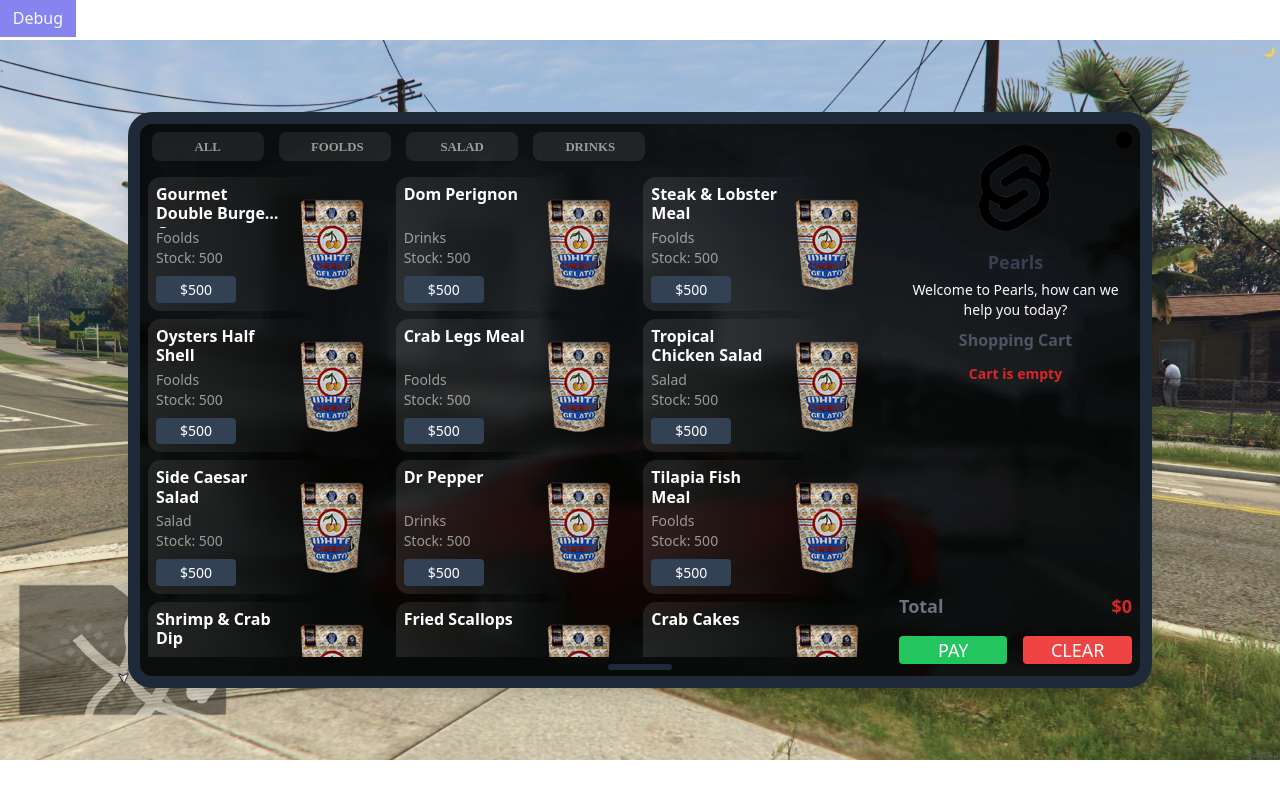
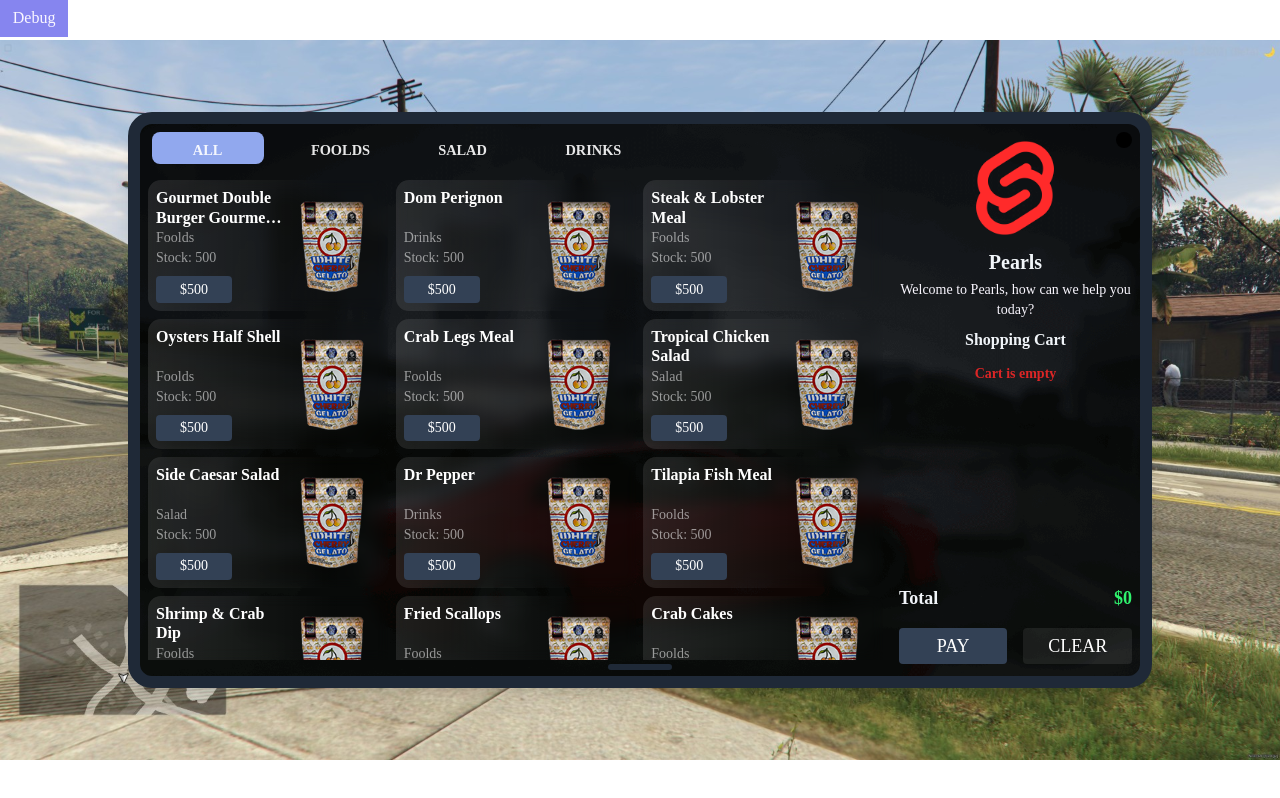
Before and after one commit to abubakarva33/fivem-store, a Svelte app: page / in a window 1280 px wide. Built offline with nearby package versions, Linux system fonts and the light colour scheme; a web font is replaced by a local one.

Commit message:
final update

```diff
--- a/src/app.css
+++ b/src/app.css
@@ -25,9 +25,11 @@
     color: var(--text-primary);
 }
 
-html, body {
+html,
+body {
     height: 100vh;
     width: 100vw;
     font-size: 1.6rem;
     overflow: hidden;
+    font-family: PFDinDisplayPro;
 }
--- a/src/components/ShopComponent.svelte
+++ b/src/components/ShopComponent.svelte
@@ -13,7 +13,6 @@
     let filteredItems: any[] = [];
     let visuallyShuffledItems: any[] = [];
     let cart: any[] = [];
-    let hoveredItem: any = null;
 
     function shuffleArray(array) {
         for (let i = array.length - 1; i > 0; i--) {
@@ -208,11 +207,11 @@
         <div class="flex flex-col items-center">
             <!-- src={shopData?.shopLogo} -->
             <img
-                src={'/images/TextBlack.png'}
+                src={'/images/TextWhite.png'}
                 alt="images not found"
                 class="w-28 h-28 mb-1"
             />
-            <h3 class="text-lg text-center text-gray-700 font-semibold">
+            <h3 class="text-center text-slate-100 text-xl font-bold">
                 {shopData.shopName}
             </h3>
             <p class="text-center mt-1 text-sm">
@@ -221,7 +220,7 @@
         </div>
         <!-- Cart -->
         <div class="mt-2">
-            <h4 class="text-base text-center text-gray-600 font-semibold mb-2">
+            <h4 class="text-base text-center text-slate-100 font-semibold mb-2">
                 Shopping Cart
             </h4>
             <div class="cart p-1 rounded">
@@ -232,18 +231,14 @@
                 {:else}
                     <ul>
                         {#each cart as item}
-                            <li
-                                class="cart-item text-sm"
-                                on:mouseenter={() => (hoveredItem = item.name)}
-                                on:mouseleave={() => (hoveredItem = null)}
-                            >
+                            <li class="cart-item text-sm">
                                 <div>
                                     {item.name.length > 21
                                         ? item.name.slice(0, 21) + '...'
                                         : item.name}
                                 </div>
                                 <button
-                                    class="px-2 bg-blue-300 rounded mr-2"
+                                    class="px-2 font-bold text-slate-100 bg-[#f8717166] rounded mr-2"
                                     on:click={() => decrementQuantity(item)}
                                     >-</button
                                 >
@@ -257,14 +252,14 @@
                                         : ''}
                                 </span>
                                 <button
-                                    class="px-2 bg-blue-300 rounded ml-2"
+                                    class="px-2 bg-slate-700 rounded ml-2"
                                     on:click={() => incrementQuantity(item)}
                                     >+</button
                                 >
                                 <div>
                                     {item.quantity > 1
                                         ? `${item.quantity}x - `
-                                        : ''}{item.price * item.quantity}
+                                        : ''}${item.price * item.quantity}
                                 </div>
                             </li>
                         {/each}
@@ -273,19 +268,19 @@
             </div>
             <!-- Total Price -->
             <div class="flex justify-between mt-4">
-                <span class="text-lg text-gray-500 font-semibold">Total</span>
-                <span class="text-lg text-red-600 font-semibold"
+                <span class="text-lg text-slate-100 font-semibold">Total</span>
+                <span class="text-lg text-[#2ff36d] font-semibold"
                     >${totalPrice()}</span
                 >
             </div>
             <!-- Pay and Clear Buttons -->
             <div class="flex justify-between mt-4">
                 <button
-                    class="flex-1 px-4 text-lg bg-green-500 hover:bg-green-600 text-white rounded mr-2"
+                    class="flex-1 px-4 py-1 text-lg bg-slate-700 hover:bg-slate-800 text-white rounded mr-2"
                     on:click={buyCartItems}>PAY</button
                 >
                 <button
-                    class="flex-1 px-4 text-lg bg-red-500 hover:bg-red-600 text-white rounded ml-2"
+                    class="flex-1 px-4 py-1 text-lg bg-[#ffffff14] hover:bg-[#ffffff26] text-white rounded ml-2"
                     on:click={clearCart}>CLEAR</button
                 >
             </div>
@@ -298,7 +293,7 @@
         background-color: #91a8ee;
     }
     .cart {
-        height: 135px; /* Set a fixed height */
+        height: 130px; /* Set a fixed height */
         overflow-y: auto; /* Enable vertical scrolling */
     }
     .cart::-webkit-scrollbar {
@@ -309,6 +304,8 @@
         border-radius: 4px; /* Set the border radius of the scrollbar thumb */
     }
     .cart-item {
+        font-family: PFDinDisplayPro;
+        font-weight: 700;
         display: flex;
         justify-content: space-between;
         align-items: center;
@@ -357,22 +354,22 @@
         scroll-behavior: smooth; /* Enable smooth scrolling */
     }
     .category-scrollbar::-webkit-scrollbar {
-        height: 2px; /* Set the height of the scrollbar */
+        height: 1px; /* Set the height of the scrollbar */
     }
     .category-scrollbar::-webkit-scrollbar-thumb {
-        background-color: #ccc; /* Set the color of the scrollbar thumb */
-        border-radius: 2px; /* Set the border radius of the scrollbar thumb */
+        background-color: #91a8ee; /* Set the color of the scrollbar thumb */
+        border-radius: 4px; /* Set the border radius of the scrollbar thumb */
     }
     .item-scrollbar {
         overflow-y: auto;
         height: 300px;
     }
     .item-scrollbar::-webkit-scrollbar {
-        width: 2px; /* Set the width of the scrollbar */
+        width: 1px; /* Set the width of the scrollbar */
     }
     .item-scrollbar::-webkit-scrollbar-thumb {
-        background-color: #ccc; /* Set the color of the scrollbar thumb */
-        border-radius: 2px; /* Set the border radius of the scrollbar thumb */
+        background-color: #91a8ee; /* Set the color of the scrollbar thumb */
+        border-radius: 4px; /* Set the border radius of the scrollbar thumb */
     }
     .item-card {
         display: flex;
@@ -390,7 +387,7 @@
     }
 
     .item-details > div > h3 {
-        height: 27px;
+        height: 25px;
         line-height: 12px;
         white-space: normal;
         display: -webkit-box;
@@ -411,14 +408,12 @@
         border-radius: 6px;
     }
     .category-scrollbar > button {
-        font-family: PFDinDisplayPro;
-        background: rgba(255, 255, 255, 0.08);
         border-radius: 5px;
-        color: rgba(255, 255, 255, 0.55);
+        color: rgba(255, 255, 255, 0.9);
         display: block;
         text-transform: uppercase;
-        font-size: 8px;
-        padding: 4px 16px;
+        font-size: 9px;
+        padding: 5px 15px;
         font-weight: 600;
         border-bottom: 1.5px solid rgba(116, 185, 110, 0);
         min-width: 70px;
```
